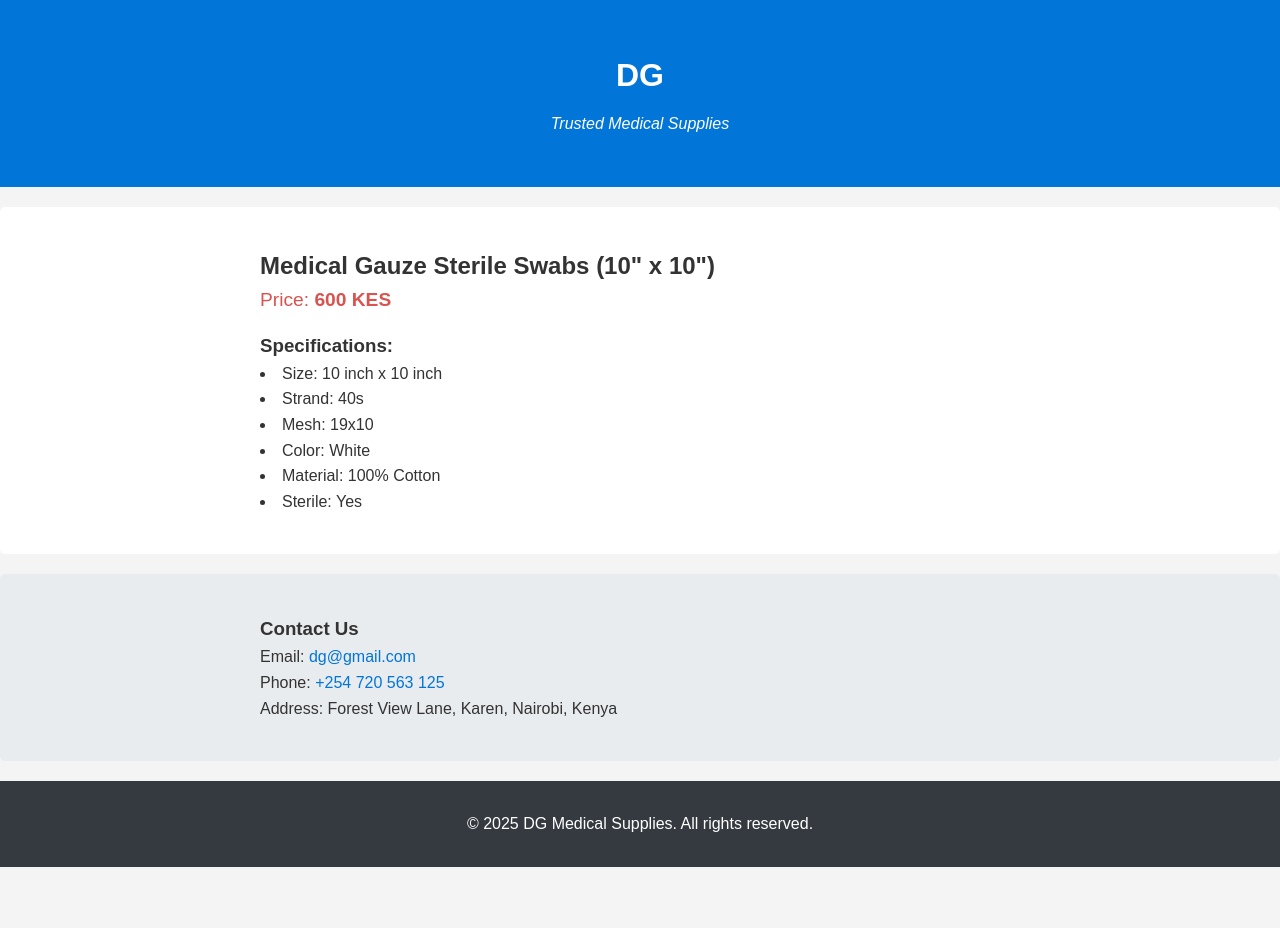
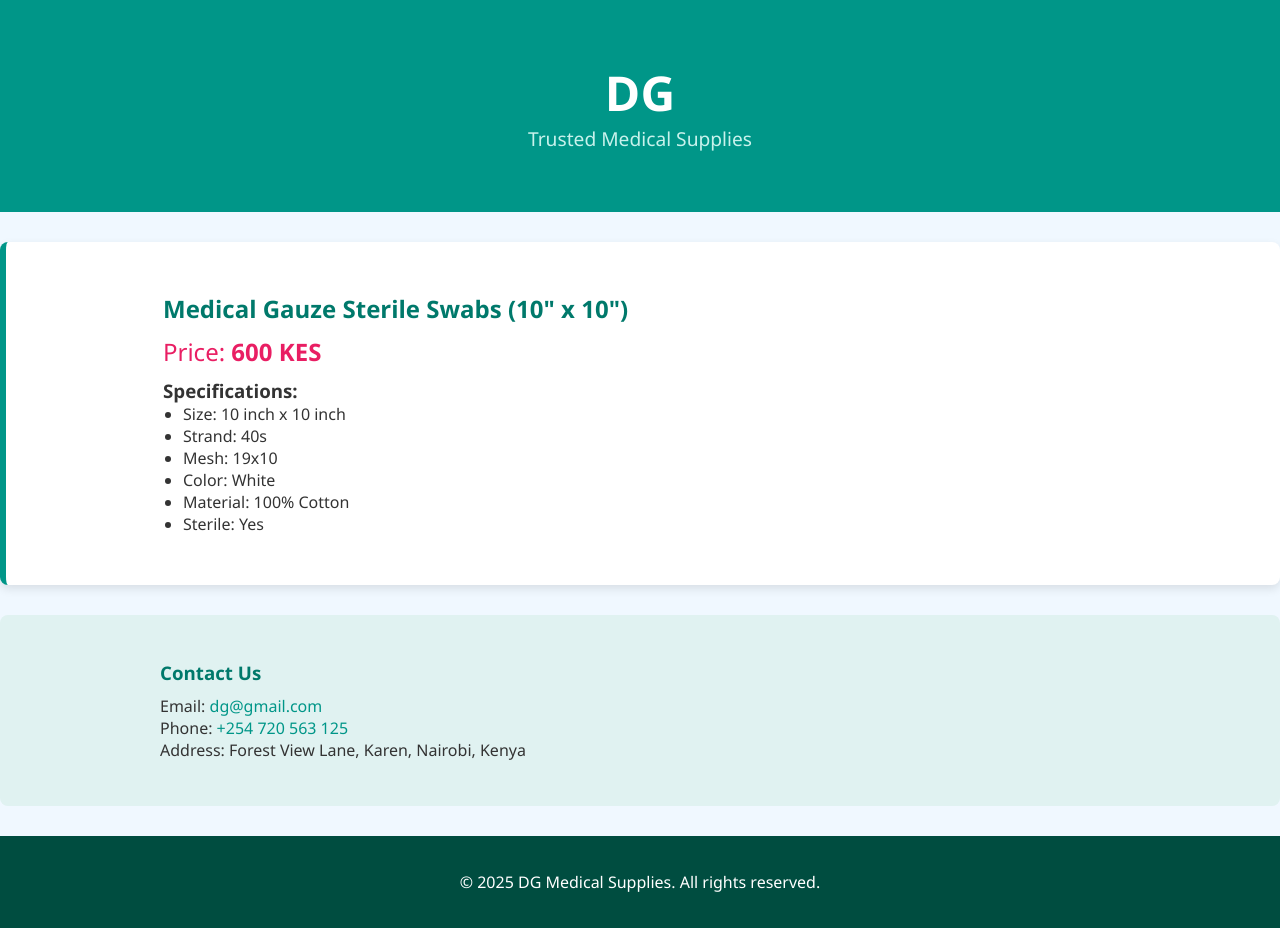
Before and after one commit to derrick37/dg-gauze, a plain HTML site: page index.html in a window 1280 px wide. Before the commit the page ends 867 px from the top, so only its background shows below. Drawn offline with Linux system fonts and the light colour scheme.

Commit message:
Update style.css
Added vibrance and colour.

```diff
--- a/style.css
+++ b/style.css
@@ -1,4 +1,4 @@
-/* Reset some defaults */
+/* Reset & Base Styles */
 * {
     margin: 0;
     padding: 0;
@@ -6,66 +6,102 @@
 }
 
 body {
-    font-family: Arial, sans-serif;
-    line-height: 1.6;
+    font-family: 'Segoe UI', sans-serif;
+    background-color: #f0f8ff;
     color: #333;
-    background-color: #f4f4f4;
 }
 
+/* Layout Container */
 .container {
     width: 90%;
-    max-width: 800px;
+    max-width: 1000px;
     margin: 0 auto;
     padding: 20px;
 }
 
+/* Header */
 header {
-    background-color: #0275d8;
+    background-color: #009688;
     color: white;
-    padding: 30px 0;
+    padding: 40px 0;
     text-align: center;
 }
 
 header h1 {
+    font-size: 3em;
+}
+
+.tagline {
+    font-size: 1.2em;
+    color: #c8f2ec;
+}
+
+/* Product Section */
+.product {
+    background-color: #ffffff;
+    margin: 30px 0;
+    padding: 30px;
+    border-left: 6px solid #009688;
+    border-radius: 8px;
+    box-shadow: 0 4px 10px rgba(0, 0, 0, 0.1);
+}
+
+.product-grid {
+    display: flex;
+    flex-wrap: wrap;
+    gap: 30px;
+    align-items: center;
+}
+
+.product-image img {
+    max-width: 100%;
+    height: auto;
+    border-radius: 8px;
+    border: 2px solid #ddd;
+}
+
+.product-details {
+    flex: 1;
+    min-width: 250px;
+}
+
+.product h2 {
+    color: #00796b;
     margin-bottom: 10px;
 }
 
-.tagline {
-    font-style: italic;
+.price {
+    color: #e91e63;
+    font-size: 1.5em;
+    margin: 10px 0;
 }
 
-.product {
-    background-color: white;
-    margin: 20px 0;
-    padding: 20px;
-    border-radius: 5px;
+ul {
+    margin-left: 20px;
+    list-style: disc;
 }
 
-.price {
-    font-size: 1.2em;
-    margin-bottom: 15px;
-    color: #d9534f;
+/* Contact Section */
+.contact {
+    background-color: #e0f2f1;
+    padding: 25px;
+    border-radius: 8px;
+    margin-bottom: 30px;
 }
 
-.product ul {
-    list-style: disc inside;
-}
-
-.contact {
-    background-color: #e9ecef;
-    padding: 20px;
-    margin-bottom: 20px;
-    border-radius: 5px;
+.contact h3 {
+    color: #00796b;
+    margin-bottom: 10px;
 }
 
 .contact a {
-    color: #0275d8;
+    color: #009688;
     text-decoration: none;
 }
 
 footer {
+    background-color: #004d40;
+    color: white;
     text-align: center;
-    background-color: #343a40;
-    color: white;
-    padding: 10px 0;
+    padding: 15px 0;
 }
```
